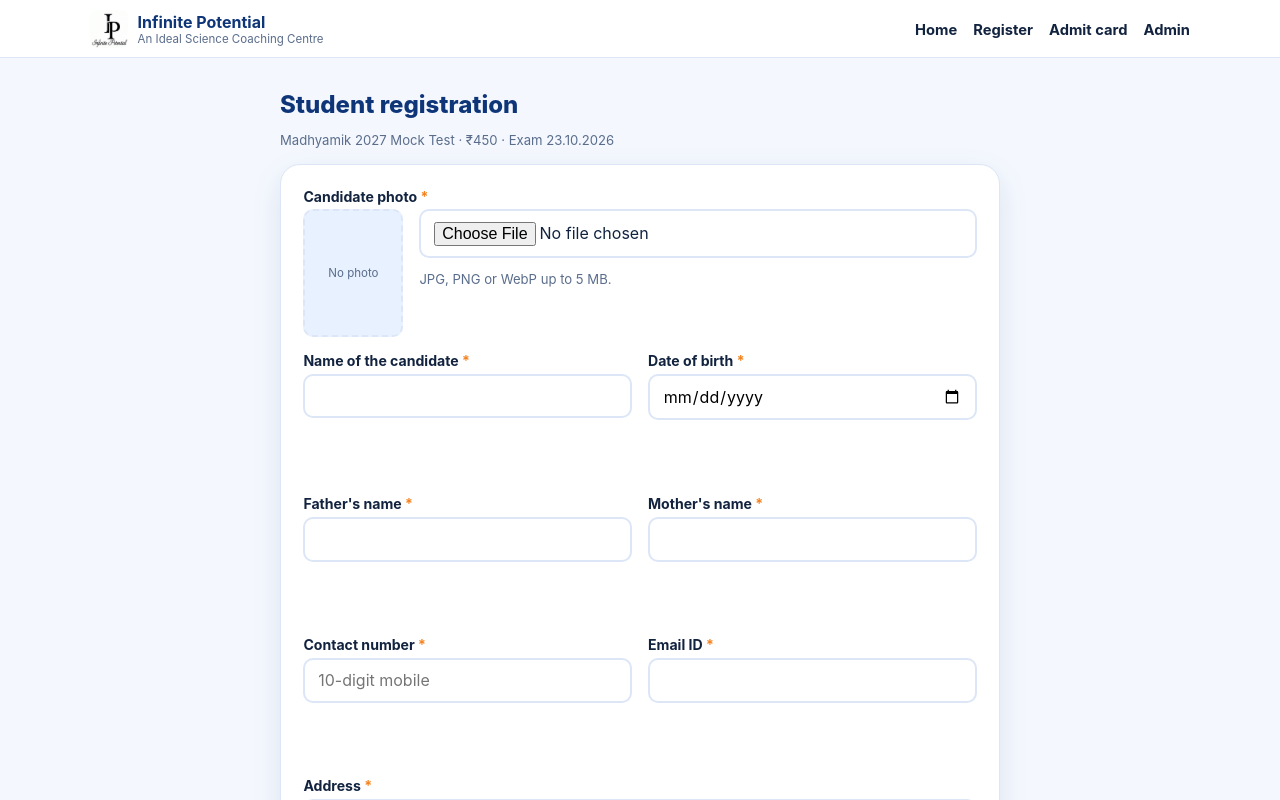
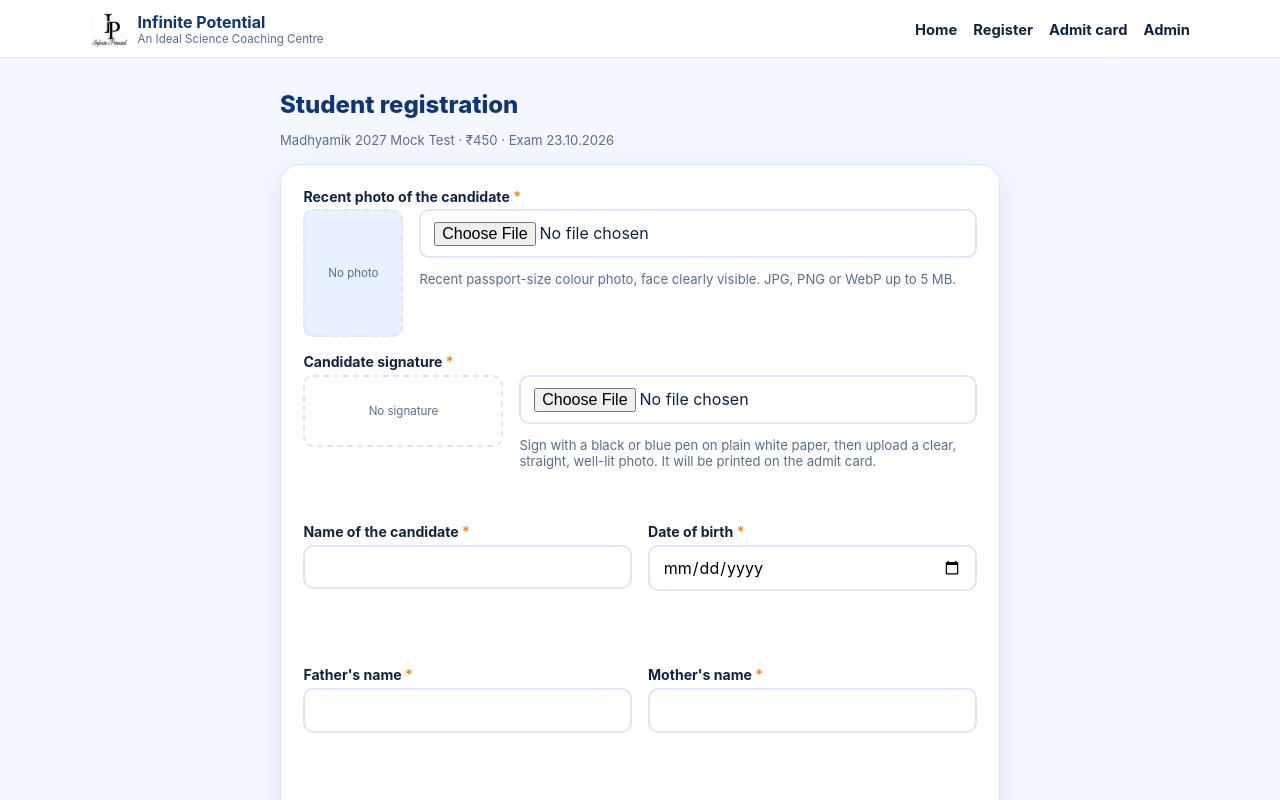
Before and after one commit to infinitepotential2024-glitch/infinite-potential-Registration-website, a Next.js app: page /register in a window 1280 px wide. Shown: the top 800 px of the page. Built offline with nearby package versions, Linux system fonts and the light colour scheme; no server answers.

Commit message:
Update register.js

```diff
--- a/pages/register.js
+++ b/pages/register.js
@@ -34,6 +34,8 @@ export default function Register() {
   });
   const [photo, setPhoto] = useState(null);
   const [preview, setPreview] = useState(null);
+  const [signature, setSignature] = useState(null);
+  const [sigPreview, setSigPreview] = useState(null);
   const [errors, setErrors] = useState({});
   const [formErr, setFormErr] = useState("");
   const [busy, setBusy] = useState(false);
@@ -43,37 +45,38 @@ export default function Register() {
     setV((prev) => ({ ...prev, [k]: value }));
   };
 
-  async function onPhoto(e) {
+  // Shared handler for the two image uploads (photo + signature)
+  const IMG = {
+    photo: { w: 620, h: 800, q: 0.82, max: 150000, setData: setPhoto, setPrev: setPreview },
+    signature: { w: 700, h: 260, q: 0.85, max: 90000, setData: setSignature, setPrev: setSigPreview },
+  };
+
+  async function onImage(e, kind) {
+    const cfg = IMG[kind];
     const f = e.target.files?.[0];
-    setPhoto(null);
-    setPreview(null);
+    cfg.setData(null);
+    cfg.setPrev(null);
 
     if (!f) return;
 
     if (!/^image\/(jpeg|png|webp)$/.test(f.type)) {
-      setErrors((prev) => ({
-        ...prev,
-        photo: "Choose a JPG, PNG or WebP image.",
-      }));
+      setErrors((prev) => ({ ...prev, [kind]: "Choose a JPG, PNG or WebP image." }));
       return;
     }
 
     if (f.size > 5 * 1024 * 1024) {
-      setErrors((prev) => ({
-        ...prev,
-        photo: "That photo is larger than 5 MB.",
-      }));
+      setErrors((prev) => ({ ...prev, [kind]: "That image is larger than 5 MB." }));
       return;
     }
 
-    setErrors((prev) => ({ ...prev, photo: "" }));
+    setErrors((prev) => ({ ...prev, [kind]: "" }));
 
     try {
-      const data = await compressImage(f, 620, 800, 0.82, 150000);
-      setPhoto(data);
-      setPreview(data);
+      const data = await compressImage(f, cfg.w, cfg.h, cfg.q, cfg.max);
+      cfg.setData(data);
+      cfg.setPrev(data);
     } catch (err) {
-      setErrors((prev) => ({ ...prev, photo: err.message }));
+      setErrors((prev) => ({ ...prev, [kind]: err.message }));
     }
   }
 
@@ -113,6 +116,10 @@ export default function Register() {
       e.photo = "Upload the candidate photo.";
     }
 
+    if (!signature) {
+      e.signature = "Upload the candidate signature.";
+    }
+
     return e;
   }
 
@@ -134,7 +141,7 @@ export default function Register() {
       const res = await fetch("/api/register", {
         method: "POST",
         headers: { "Content-Type": "application/json" },
-        body: JSON.stringify({ ...v, photoBase64: photo }),
+        body: JSON.stringify({ ...v, photoBase64: photo, signatureBase64: signature }),
       });
 
       const data = await res.json().catch(() => ({}));
@@ -182,7 +189,7 @@ export default function Register() {
         <form className="card" onSubmit={submit} style={{ marginTop: "1rem" }}>
           <div className="field full">
             <label>
-              Candidate photo <span style={{ color: "var(--orange)" }}>*</span>
+              Recent photo of the candidate <span style={{ color: "var(--orange)" }}>*</span>
             </label>
 
             <div
@@ -227,10 +234,71 @@ export default function Register() {
                 <input
                   type="file"
                   accept="image/png,image/jpeg,image/webp"
-                  onChange={onPhoto}
+                  onChange={(e) => onImage(e, "photo")}
                 />
-                <p className="hint">JPG, PNG or WebP up to 5 MB.</p>
+                <p className="hint">
+                  Recent passport-size colour photo, face clearly visible. JPG, PNG or
+                  WebP up to 5 MB.
+                </p>
                 <p className="err">{errors.photo}</p>
+              </div>
+            </div>
+          </div>
+
+          <div className="field full" style={{ marginTop: "1rem" }}>
+            <label>
+              Candidate signature <span style={{ color: "var(--orange)" }}>*</span>
+            </label>
+
+            <div
+              style={{
+                display: "flex",
+                gap: "1rem",
+                alignItems: "flex-start",
+                flexWrap: "wrap",
+              }}
+            >
+              <div
+                style={{
+                  width: 200,
+                  height: 72,
+                  border: "2px dashed var(--line)",
+                  borderRadius: 10,
+                  background: "#fff",
+                  display: "grid",
+                  placeItems: "center",
+                  overflow: "hidden",
+                  fontSize: ".72rem",
+                  color: "var(--muted)",
+                  textAlign: "center",
+                }}
+              >
+                {sigPreview ? (
+                  <img
+                    src={sigPreview}
+                    alt="signature preview"
+                    style={{
+                      width: "100%",
+                      height: "100%",
+                      objectFit: "contain",
+                    }}
+                  />
+                ) : (
+                  "No signature"
+                )}
+              </div>
+
+              <div style={{ flex: 1, minWidth: 200 }}>
+                <input
+                  type="file"
+                  accept="image/png,image/jpeg,image/webp"
+                  onChange={(e) => onImage(e, "signature")}
+                />
+                <p className="hint">
+                  Sign with a black or blue pen on plain white paper, then upload a
+                  clear, straight, well-lit photo. It will be printed on the admit card.
+                </p>
+                <p className="err">{errors.signature}</p>
               </div>
             </div>
           </div>
```
